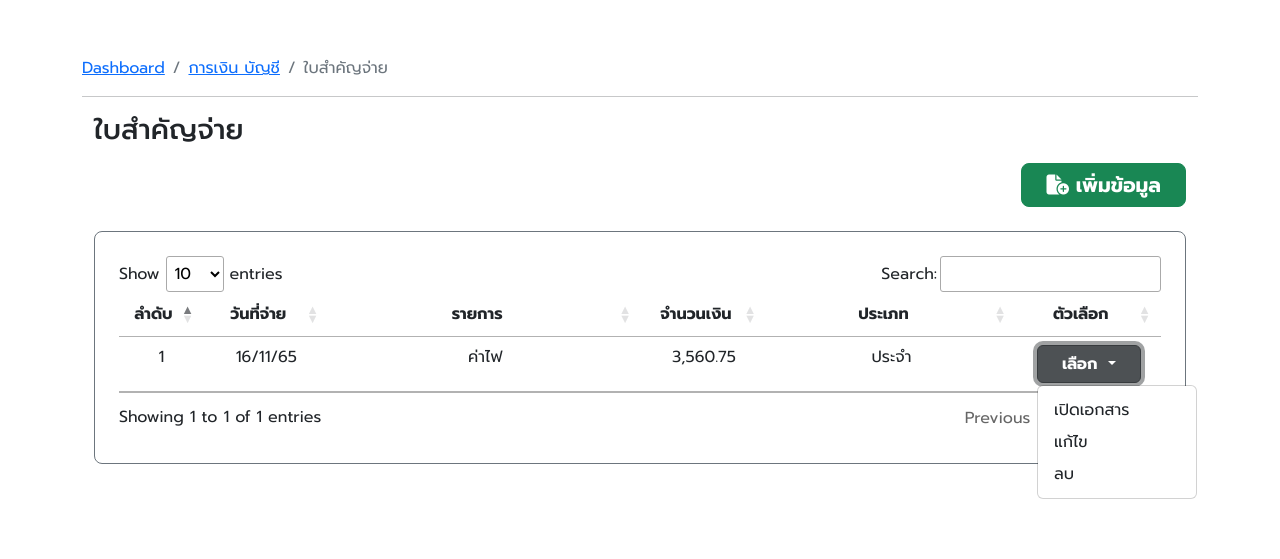
After one commit to aungsuthon-ph-62/Addpay_project, a PHP site: page /view/dashboard/expenses_list.php in a window 1280 px wide, after a click on "เลือก". The commit adds this page. Shown: the top 559 px of the page. Run offline with PHP 8.4, Linux system fonts and the light colour scheme; some libraries are stand-ins or nearby versions.

Commit message:
update expenses

```diff
--- a/view/dashboard/account.php
+++ b/view/dashboard/account.php
@@ -49,7 +49,7 @@ include_once '../../layout/head.php';
                             <img src="../../image/expenses.png" alt="" width="50%">
                         </div>
                         <div class="card-text">
-                            <a class="text-decoration-none" href="../../view/dashboard/expenses.php">ข้อมูลใบสำคัญจ่าย</a>
+                            <a class="text-decoration-none" href="../../view/dashboard/expenses_list.php">ข้อมูลใบสำคัญจ่าย</a>
                         </div>
                     </div>
                 </div>
@@ -59,7 +59,7 @@ include_once '../../layout/head.php';
                             <img src="../../image/invoice.png" alt="" width="50%">
                         </div>
                         <div class="card-text">
-                            <a class="text-decoration-none" href="../../view/dashboard/expenses.php">ข้อมูลใบแจ้งหนี้</a>
+                            <a class="text-decoration-none" href="../../view/dashboard/expenses_list.php">ข้อมูลใบแจ้งหนี้</a>
                         </div>
                     </div>
                 </div>
--- /dev/null
+++ b/view/dashboard/expenses_list.php
@@ -0,0 +1,100 @@
+<?php
+include_once '../../layout/head.php';
+?>
+
+<style>
+    body {
+        font-family: "Kanit", sans-serif;
+        font-family: "Noto Sans", sans-serif;
+        font-family: "Noto Sans Thai", sans-serif;
+        font-family: "Poppins", sans-serif;
+        font-family: "Prompt", sans-serif;
+    }
+
+    .btn-group {
+        white-space: nowrap;
+    }
+
+    @media (max-width: 767px) {
+        .table-responsive .dropdown-menu {
+            position: static !important;
+        }
+    }
+
+    @media (min-width: 768px) {
+        .table-responsive {
+            overflow: inherit;
+        }
+    }
+</style>
+
+<div class="container py-5">
+    <div class="main-body">
+        <nav aria-label="breadcrumb" class="main-breadcrumb mt-2">
+            <ol class="breadcrumb">
+                <li class="breadcrumb-item"><a href="../dashboard.php">Dashboard</a></li>
+                <li class="breadcrumb-item"><a href="../dashboard/account.php">การเงิน บัญชี</a></li>
+                <li class="breadcrumb-item active" aria-current="page">ใบสำคัญจ่าย</li>
+            </ol>
+        </nav>
+        <hr>
+        <div id="listquotation" class="container pb-md-0 mb-5">
+            <div>
+                <h3>ใบสำคัญจ่าย</h3>
+            </div>
+            <div class="mx-auto d-flex justify-content-end">
+                <a class="btn btn-success px-2 px-md-4 mt-2 rounded-3 fs-5 fw-bold " role="button" href="../dashboard/expenses_add.php"><i class="fa-solid fa-file-circle-plus"></i> เพิ่มข้อมูล</a>
+            </div>
+
+            <div class="border border-secondary rounded-3 py-md-4 px-md-4 mt-2 mt-md-4" id="main_row">
+                <div class="table-responsive">
+                    <table class="table" id="quotationTable">
+                        <thead>
+                            <tr class="align-center" class="rows">
+                                <th class="text-center" style="width:5%" scope="col">ลำดับ</th>
+                                <th class="text-center" style="width:10%" scope="col">วันที่จ่าย</th>
+                                <th class="text-center" style="width:25%" scope="col">รายการ</th>
+                                <th class="text-center" style="width:10%" scope="col">จำนวนเงิน</th>
+                                <th class="text-center" style="width:20%" scope="col">ประเภท</th>
+
+                                <th class="text-center" style="width:10%" scope="col">ตัวเลือก</th>
+                            </tr>
+                        </thead>
+                        <tbody class="text-center">
+                            <tr>
+                                <td>1</td>
+                                <td>16/11/65</td>
+                                <td>ค่าไฟ</td>
+                                <td>3,560.75</td>
+                                <td>ประจำ</td>
+                                <td>
+                                    <div>
+                                        <div class="btn-group">
+                                            <button type="button" class="btn btn-dark dropdown-toggle px-2 px-md-4" data-bs-toggle="dropdown" aria-expanded="false"><b>เลือก</b> </button>
+                                            <ul class="dropdown-menu">
+                                                <li><a class="dropdown-item" href="#">เปิดเอกสาร</a></li>
+                                                <li><a class="dropdown-item" href="./expenses_edit.php">แก้ไข</a></li>
+                                                <li><a class="dropdown-item" href="#">ลบ</a></li>
+
+                                            </ul>
+                                        </div>
+                                    </div>
+                                </td>
+                            </tr>
+                        </tbody>
+                    </table>
+                </div>
+
+            </div>
+            <!-- Data table -->
+            <script type="text/javascript">
+                $(document).ready(function() {
+                    $('#quotationTable').DataTable();
+                });
+            </script>
+            <!-- Data table -->
+
+        </div>
+
+    </div>
+</div>
```
Also changed, not shown: view/dashboard/expenses.php (deleted, +0 -163 lines), view/dashboard/expenses_add.php (+16 -15 lines), view/dashboard/expenses_edit.php (+14 -14 lines), 2 other files.
